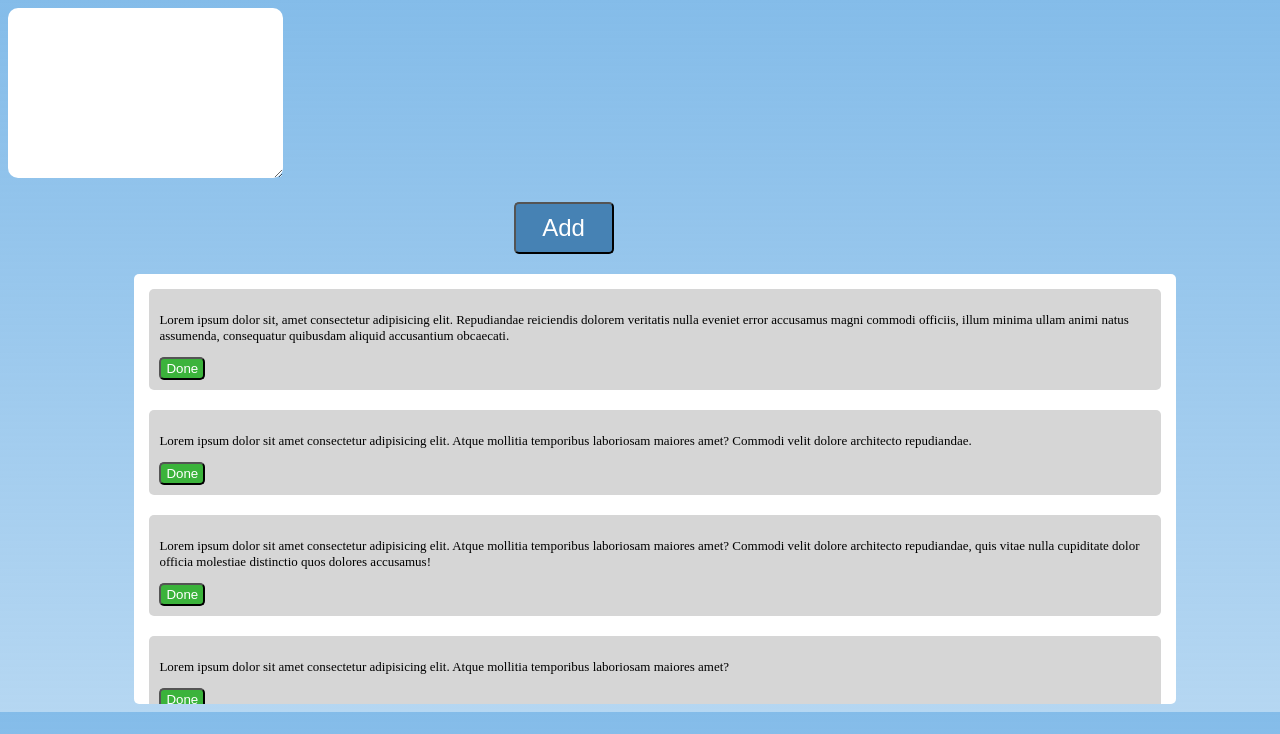
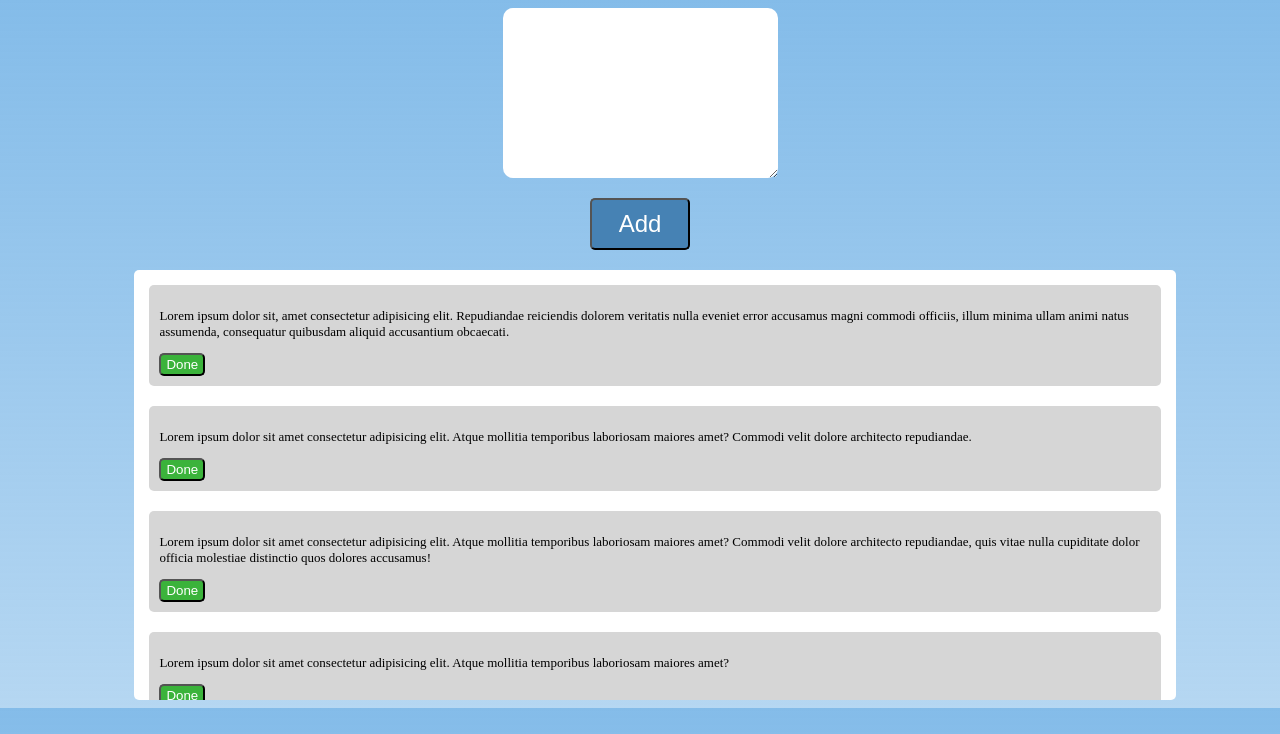
Before and after one commit to FuatYahya17/web_todo, a plain HTML site: page index.html in a window 1280 px wide. Drawn offline with Linux system fonts and the light colour scheme.

Commit message:
new note adder

```diff
--- a/index.html
+++ b/index.html
@@ -22,7 +22,7 @@
         </button>
       </div>
       <!-- todo list display -->
-      <div id="notes" class="flex flex-cl todo-flex">
+      <div id="notes" class="notes-flex">
         <div class="note">
           <p>
             Lorem ipsum dolor sit, amet consectetur adipisicing elit.
--- a/style.css
+++ b/style.css
@@ -7,15 +7,16 @@ body {
   );
 }
 
+.add-flex {
+  display: flex;
+  flex-direction: column;
+  align-items: center;
+}
+
 .textarea {
   border-radius: 10px;
   border: 0px;
   padding: 10px;
-}
-
-#todo_text {
-  margin-left: 10%;
-  width: 80%;
 }
 
 .btn-add {
@@ -26,25 +27,15 @@ body {
   font-size: x-large;
   padding: 10px;
   margin-top: 20px;
-  margin-left: 40%;
   font-weight: normal;
   font-family: "Arial", sans-serif;
-  display: block;
 }
 
 .btn-add:hover {
   background-color: rgb(46, 95, 135);
 }
 
-.felx {
-  display: flex;
-}
-
-.flex-cl {
-  flex-direction: column;
-}
-
-.todo-flex {
+.notes-flex {
   background-color: white;
   border-radius: 5px;
   padding: 15px;
@@ -57,7 +48,7 @@ body {
   overflow: scroll;
 }
 
-.todo-flex > .note {
+.notes-flex > .note {
   margin-bottom: 20px;
   background-color: rgb(214, 214, 214);
   padding: 10px;
```
